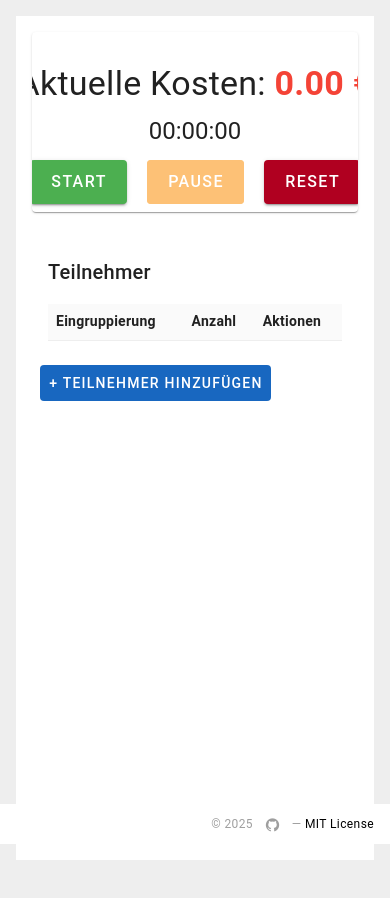
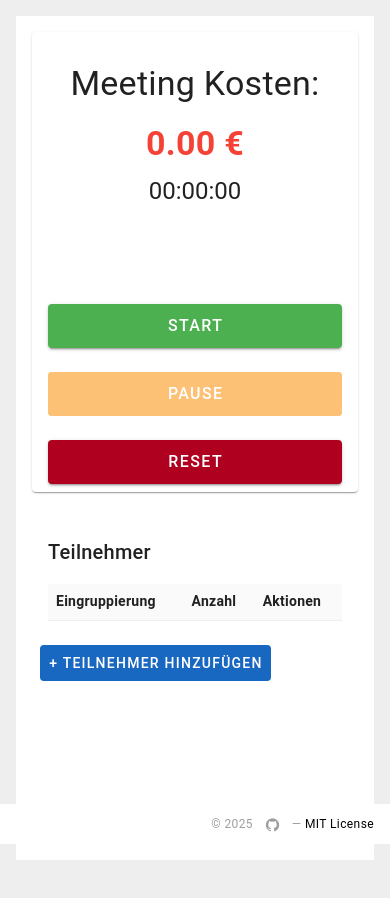
Before and after one commit to suhrmann/meeting-clock, a Vue app: page / in a window 390 px wide. Shown: the top 898 px of the page. Built offline with nearby package versions, Linux system fonts and the light colour scheme.

Commit message:
Make (more) mobile friendly - add more responsiveness  + beautify action buttons of participants

```diff
--- a/src/components/MeetingClock.vue
+++ b/src/components/MeetingClock.vue
@@ -6,49 +6,62 @@
         <v-row justify="center">
           <v-col>
             <v-card>
-              <v-card-title class="d-flex flex-column align-center">
+              <v-card-title class="d-flex flex-column align-center mt-6">
 
                 <!-- Kosten-Anzeige -->
-                <div class="mt-6 ">
-                  <span class="text-h4">
-                    Aktuelle Kosten:
-                  </span>
-                  <span class="text-h4 text-red font-weight-bold">
+                <div class="text-h4">
+                  Meeting Kosten:
+                </div>
+                <div class="text-h4 text-red font-weight-bold text-center mt-5">
                   {{ totalCostFormatted }} €
-                  </span>
                 </div>
 
                 <!-- Timer-Anzeige -->
-                <div class="text-h5 my-3">{{ formattedTime }}</div>
+                <div class="text-h5 mt-3 mb-5">
+                  {{ formattedTime }}
+                </div>
 
                 <!-- Buttons -->
-                <div>
+                <v-row
+                  align="center"
+                  justify="center"
+                  :class="smAndDown ? 'mt-16' : ''"
+                >
+                  <v-col cols="12" md="4" sm="6">
                     <v-btn
                       color="success"
-                    class="mr-5"
                       size="large"
+                      :block="smAndDown"
                       :disabled="store.isRunning"
                       @click="handleStart"
                     >
                       {{ !store.isRunning && store.elapsedSeconds == 0 ? 'Start' : 'Continue' }}
                     </v-btn>
+                  </v-col>
+
+                  <v-col cols="12" md="4" sm="6">
                     <v-btn
                       color="warning"
-                    class="mr-5"
                       size="large"
+                      :block="smAndDown"
                       :disabled="!store.isRunning"
                       @click="handlePause"
                     >
                       Pause
                     </v-btn>
+                  </v-col>
+
+                  <v-col cols="12" md="4" sm="6">
                     <v-btn
                       color="error"
                       size="large"
+                      :block="smAndDown"
                       @click="handleReset"
                     >
                       Reset
                     </v-btn>
-                </div>
+                  </v-col>
+                </v-row>
 
               </v-card-title>
             </v-card>
@@ -103,6 +116,7 @@
                       <td>
                         <v-btn
                           color="error"
+                          class="mb-5"
                           icon
                           @click="store.removeParticipant(idx)"
                         >
@@ -134,10 +148,13 @@
 <script>
 import { onMounted, onUnmounted, computed } from 'vue'
 import { useMeetingStore } from '../stores/meetingStore'
+import { useDisplay } from 'vuetify'
 
 export default {
   setup() {
     const store = useMeetingStore()
+
+    const { smAndDown } = useDisplay()
 
     // Zeit formatieren (HH:MM:SS)
     const formattedTime = computed(() => {
@@ -178,6 +195,7 @@ export default {
       store,
       formattedTime,
       totalCostFormatted,
+      smAndDown,
       handleStart,
       handlePause,
       handleReset
```
Lines whose indentation alone changed are shown as unchanged.
